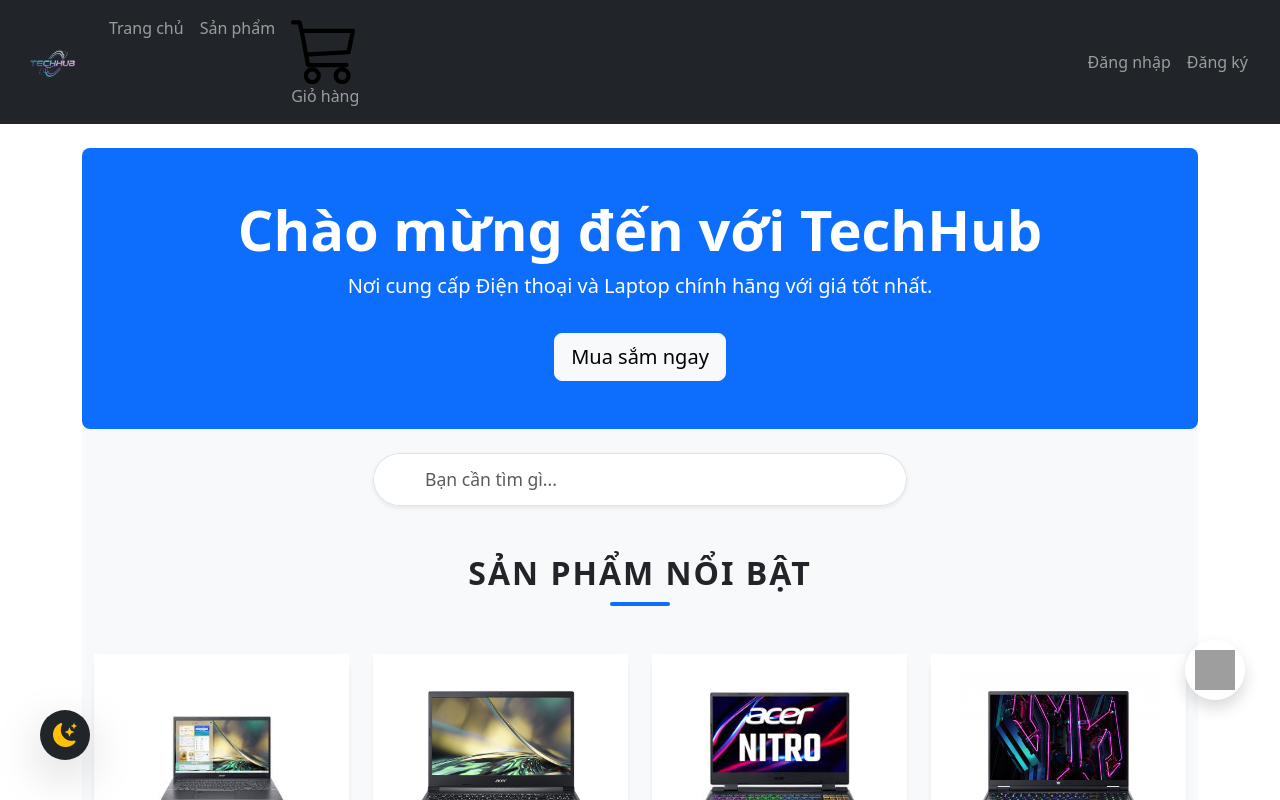
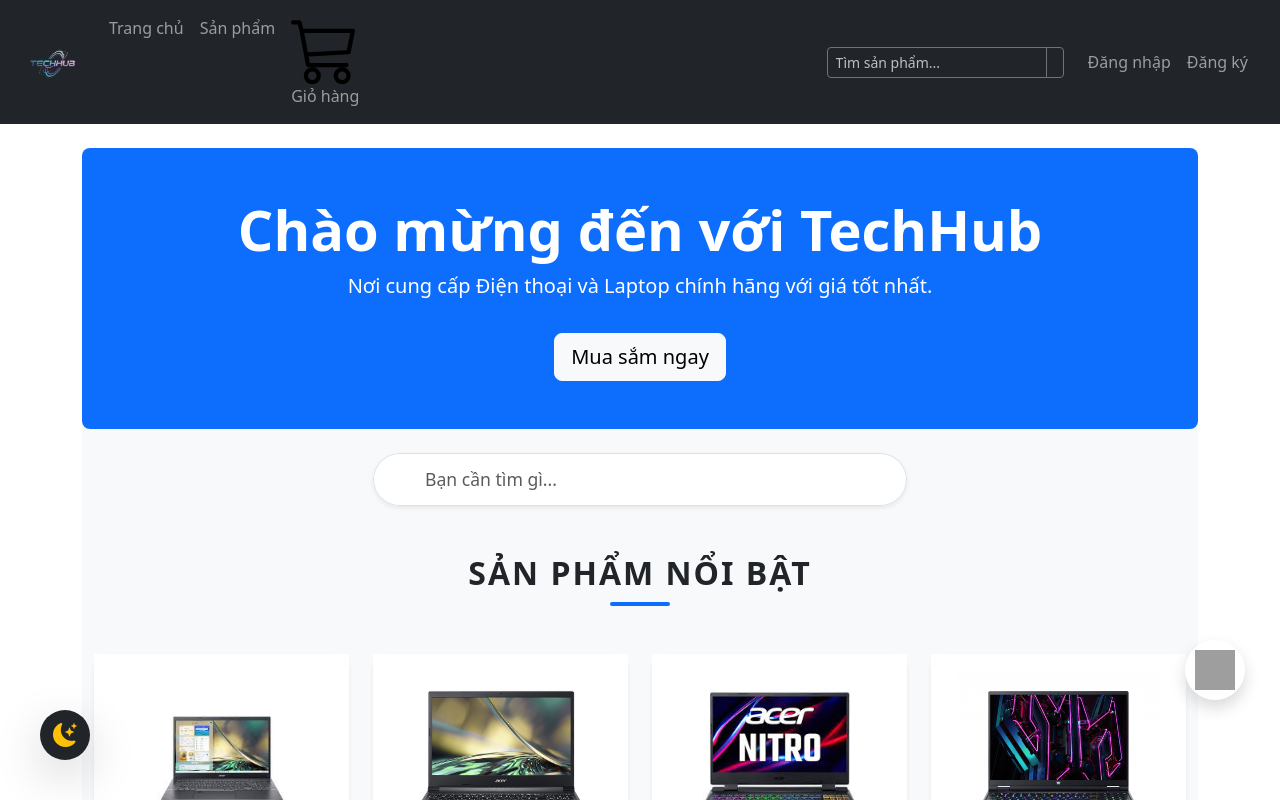
Before and after one commit to nguyenlece191110-pixel/SP26_FER202_GROUP_3, a React (Create React App) app: page / in a window 1280 px wide. Shown: the top 800 px of the page. Built offline with nearby package versions, Linux system fonts and the light colour scheme; data requests are answered from the project's data file; grey boxes are pictures that could not be loaded.

Commit message:
feat: thêm thanh tìm kiếm - header.jsx

```diff
--- a/src/components/Header.jsx
+++ b/src/components/Header.jsx
@@ -1,13 +1,23 @@
-import React, { useContext } from 'react';
-import { Navbar, Nav, Container, Button, Badge } from 'react-bootstrap';
-import { Link } from 'react-router-dom';
+import React, { useContext, useState } from 'react';
+import { Navbar, Nav, Container, Button, Badge, Form, InputGroup } from 'react-bootstrap';
+import { Link, useNavigate } from 'react-router-dom';
 import { AuthContext } from '../AuthContext';
 import { useCart } from '../contexts/CartContext';
-import { Cart3, Clipboard2 } from 'react-bootstrap-icons';
+import { Cart3, Clipboard2, Search } from 'react-bootstrap-icons';
 
 export default function Header() {
     const { user, logout } = useContext(AuthContext);
     const { totalItems } = useCart();
+
+    const [searchTerm, setSearchTerm] = useState('');
+    const navigate = useNavigate();
+    const handleSearch = (e) => {
+        e.preventDefault();
+        if (searchTerm.trim()) {
+            // Chuyển hướng sang trang Shop kèm từ khóa tìm kiếm
+            navigate(`/shop?search=${searchTerm}`);
+        }
+    };
 
     return (
         <Navbar bg="dark" variant="dark" expand="lg" sticky="top">
@@ -48,6 +58,35 @@
                             <Nav.Link as={Link} to="/admin">Quản trị</Nav.Link>
                         )}
                     </Nav>
+
+                    {/* --- THANH TÌM KIẾM --- */}
+                    <Form className="d-flex me-3" onSubmit={handleSearch}>
+                        <style>
+                            {`
+                                .custom-search::placeholder {
+                                    color: white !important;
+                                    opacity: 0.7; /* Độ mờ nhẹ để trông chuyên nghiệp hơn */
+                                }
+                                .custom-search::-webkit-input-placeholder {
+                                    color: white !important;
+                                }
+                            `}
+                        </style>
+                        <InputGroup size="sm">
+                            <Form.Control
+                                type="search"
+                                placeholder="Tìm sản phẩm..."
+                                className="bg-dark text-white border-secondary custom-search"
+                                aria-label="Search"
+                                value={searchTerm}
+                                onChange={(e) => setSearchTerm(e.target.value)}
+                            />
+                            <Button variant="outline-secondary" type="submit" className="border-secondary">
+                                <Search className="text-white" />
+                            </Button>
+                        </InputGroup>
+                    </Form>
+
                     <Nav>
                         {user ? (
                             <>
```
